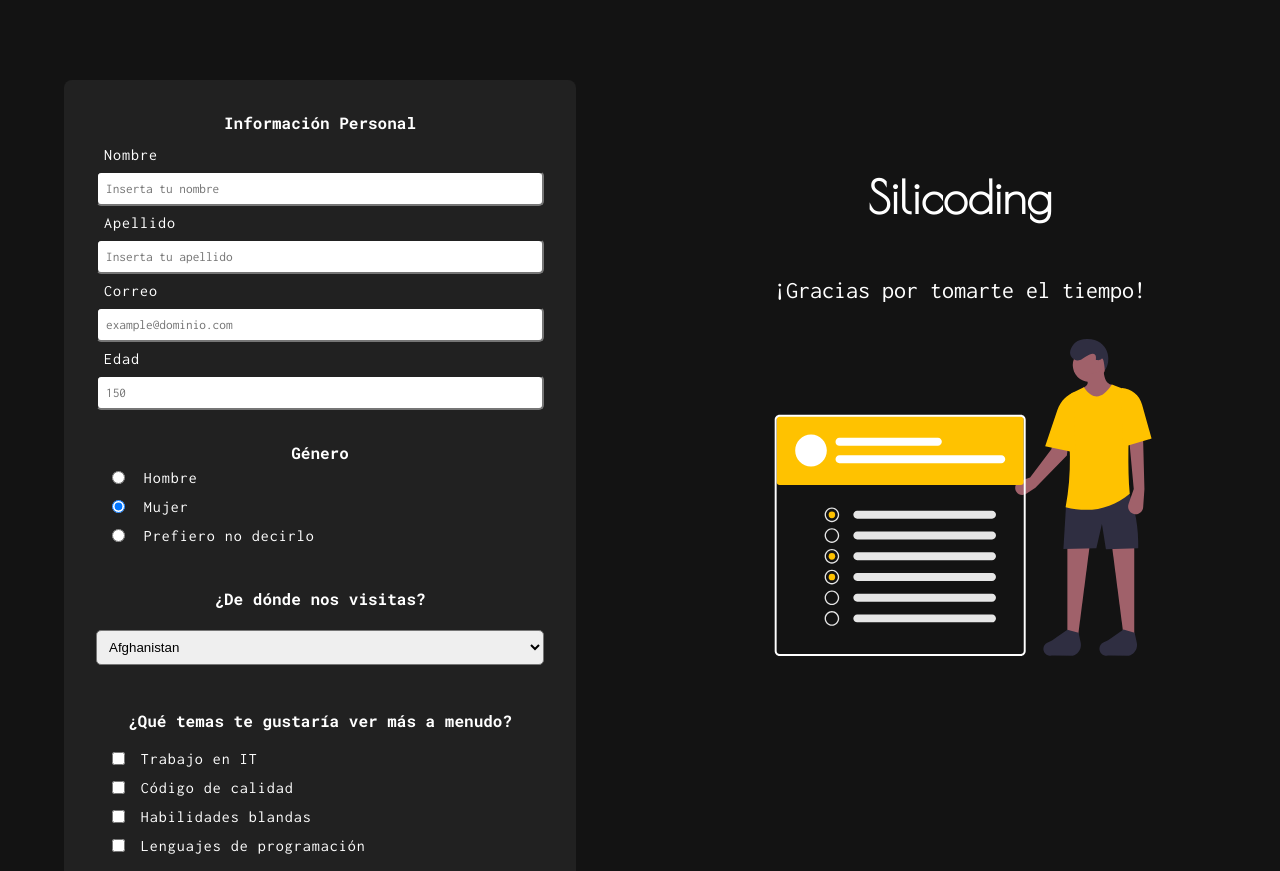
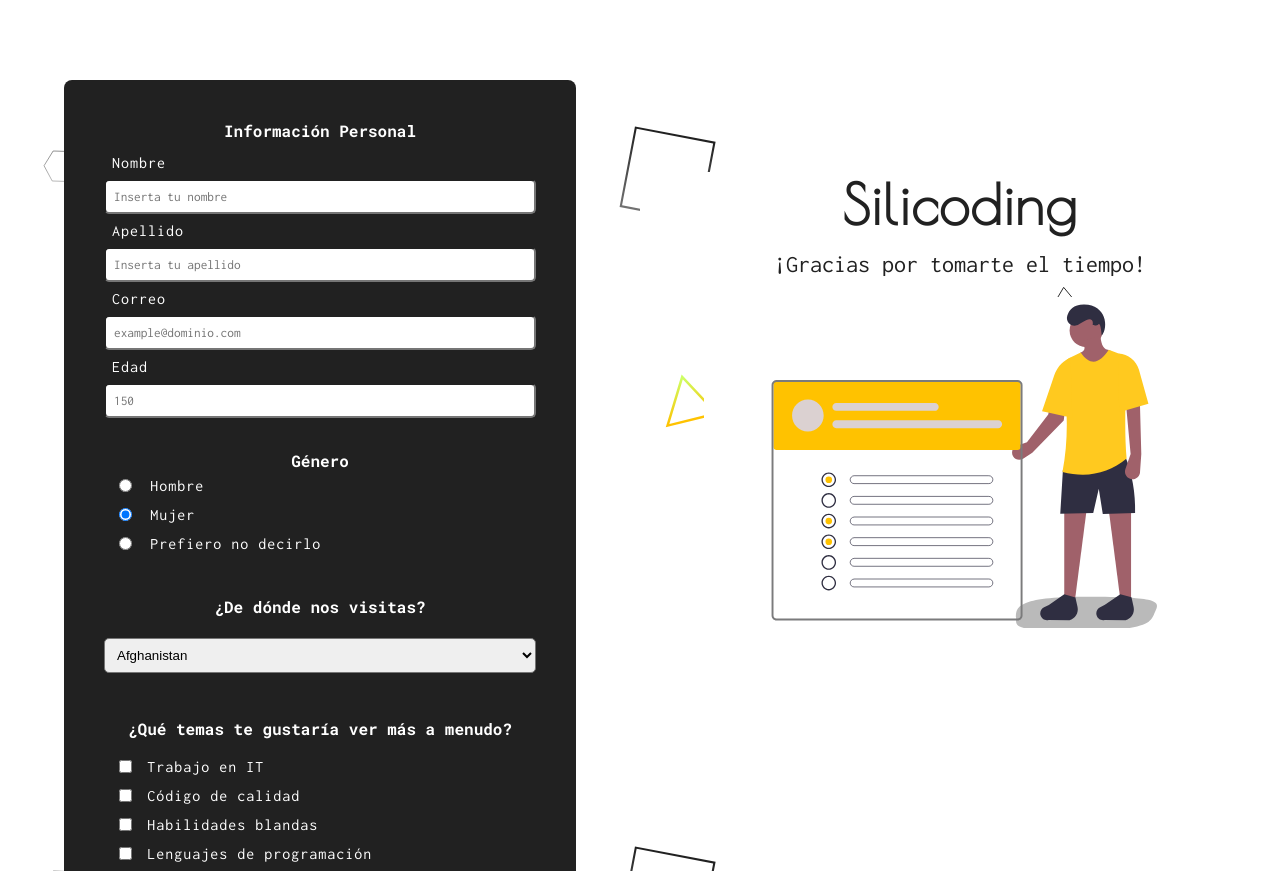
Before and after one commit to bryanstg/Survey-Form, a plain HTML site: page index.html in a window 1280 px wide. Shown: the top 871 px of the page. Drawn offline with nearby package versions, Linux system fonts and the light colour scheme.

Commit message:
Se agregaron svg

```diff
--- a/index.html
+++ b/index.html
@@ -12,7 +12,7 @@
         <div class="title-box">
             <h1 id="title">Silicoding </h1>
             <p id="description">¡Gracias por tomarte el tiempo! </p>
-            <img id="title-svg" src="svg/yellow.svg" alt="">
+            <img id="title-svg" src="svg/yellow-blackie.svg" alt="">
         </div>
         <form id="survey-form" action="formulario.html" method="GET">
             <div class="personal-info-box">
--- a/style.css
+++ b/style.css
@@ -29,6 +29,7 @@
     --fnt-fml-p: 'Inconsolata', monospace;
 
     /* Font size variables */
+    --fn-sz-xl: 4rem;
     --fnt-sz-big: 1.5rem;
     --fnt-sz-med: 1.3rem;
     --fnt-sz-smll: 1rem;
@@ -41,7 +42,7 @@
     --clr-fnt: #fff;
 
     /* Spaccing Variables */
-    --size-big: 2rem;
+    --size-big: 2.5rem;
     --size-med: 1.5rem;
     --size-smll: 1rem;
     --size-litl: 0.5rem;
@@ -55,19 +56,20 @@
 body {
     margin: 0;
     padding: 0;
-    color: var(--clr-fnt)
+    color: var(--clr-fnt);
 }
- h1 {
-     font-family: var(--fnt-fml-title);
- }
+h1 {
+    font-family: var(--fnt-fml-title);
+}
 .main-box {
+    background-image: url(svg/trigonometric2.svg);
     width: 100%;
     height: auto;
     display: grid;
     grid-template-columns: 1fr 1fr;
     align-self: center;
     justify-items: center;
-    background-color: var(--clr-main);
+    background-color: #ddd8d8;
     margin: 0;
 }
 
@@ -81,6 +83,7 @@ body {
     font-size: var(--fnt-sz-smll);
     height: 100vh;
     width: 50%;
+
     position: fixed;
     right: 0;
     bottom: 0;
@@ -92,18 +95,28 @@ body {
     justify-content: center;
 }
 #title {
-    font-size: 45px;
+    color: var(--clr-sec);
+    font-size: 55px;
+    margin: 0 0 15px 0;
+    letter-spacing: 1px;
+    background-color: var(--clr-fnt);
+
 }
 #description {
     font-family: var(--fnt-fml-p);
+    align-self: center;
+    color: var(--clr-sec);
     font-size: var(--fnt-sz-big);
-    align-self: center;
+    margin: 0 0 20px 0;
+    background-color: var(--clr-fnt);
 }
 
 #title-svg {
     width: 40vw;
     justify-self: center;
     align-self: center;
+    background-color: var(--clr-fnt);
+
 }
 
  /* -------------------Formulario---------------- */
@@ -150,10 +163,8 @@ input, select, textarea {
  .personal-info-box {
      margin: 0;
  }
- .personal-lbl{
+ .personal-lbl {
     margin: var(--size-litl);
- }
- .personal-input {
  }
 
 
```
Also changed, not shown: svg/trigonometric.svg (added), svg/trigonometric2.svg (added), svg/yellow-blackie.svg (added).
